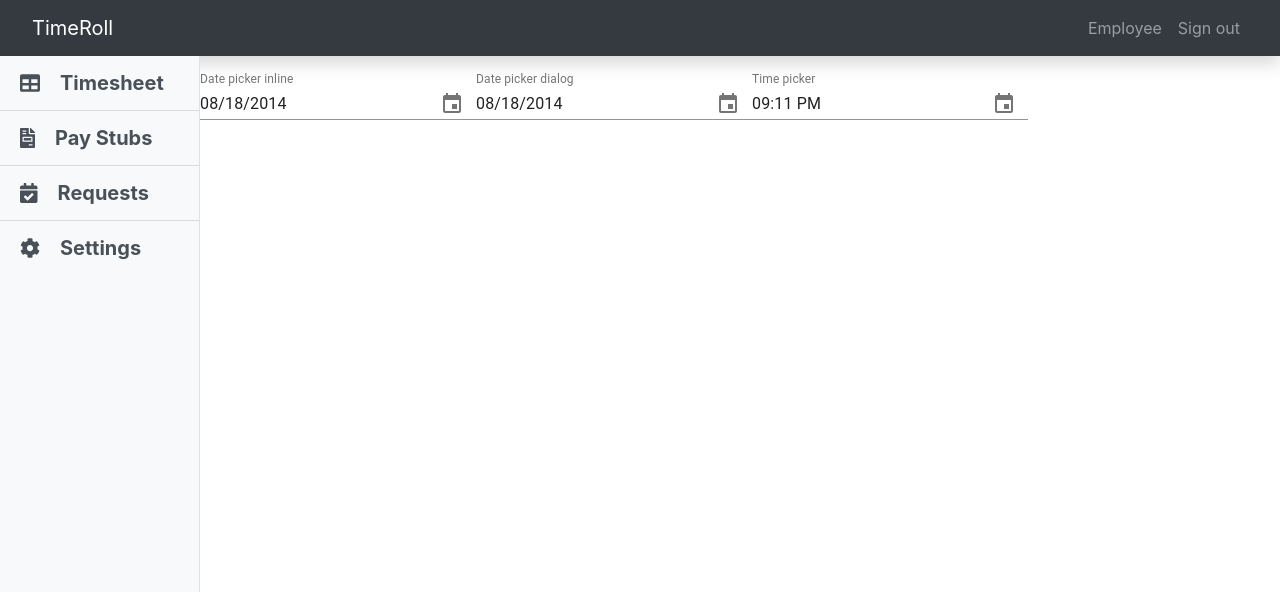
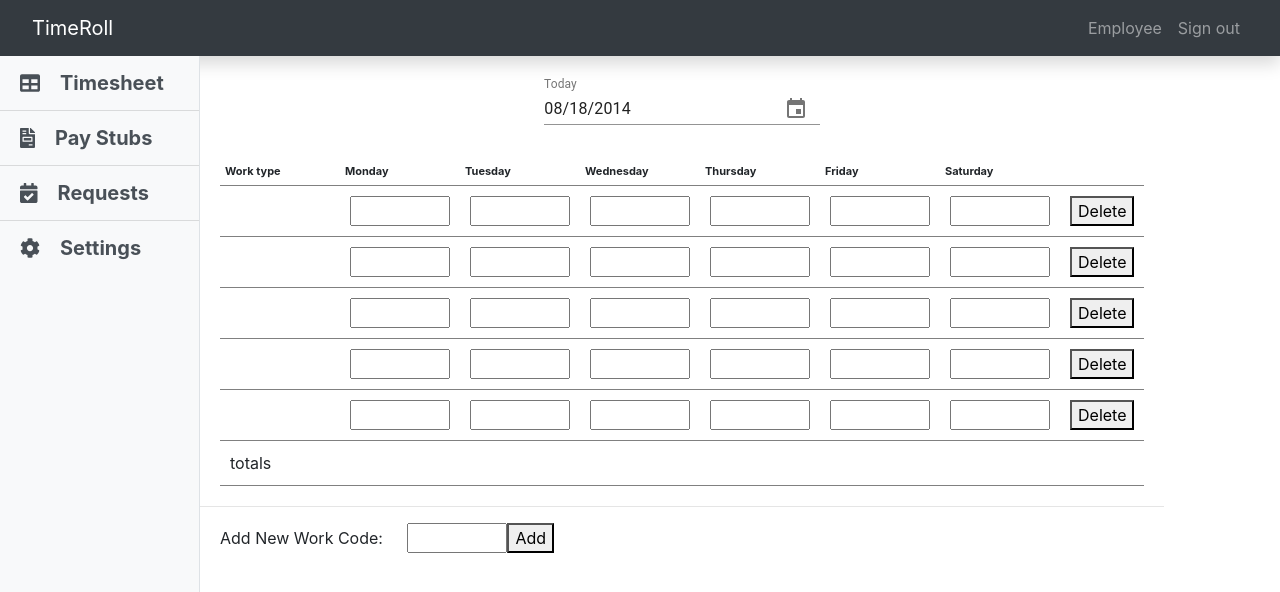
Before and after one commit to uprm-inso-4101-2020-2021-s2/semester-project-team-4-3, a React (Create React App) app in the folder timeroll-frontend/: page /timesheet in a window 1280 px wide. Shown: the top 592 px of the page. Built offline with nearby package versions, Linux system fonts and the light colour scheme.

Commit message:
added timesheet table
- added some rudimentary functionality to add work done to the timesheet as well as updating work hours.

- gotta work on the totals row, there are currently some bugs there.

```diff
--- a/timeroll-frontend/src/App.css
+++ b/timeroll-frontend/src/App.css
@@ -68,3 +68,53 @@
   height: 93%;
   overflow:hidden;
 }
+
+.datepickers {
+  padding:5px;
+  display: flex;
+  flex-direction: row;
+}
+
+input{
+  width: 100px;
+  margin: 10px;
+}
+
+.tableDataRows {
+  width: 100px;
+  margin: 10px;
+}
+
+th{
+  padding: 5px;
+  font-size: 11px;
+
+}
+
+tr {
+  border-bottom: 1px solid gray;
+  margin-top: 5px;
+  padding-top: 5px;
+  padding-bottom: 10px;
+  margin-bottom: 5px;
+}
+
+td {
+  padding: 10px;
+}
+
+.workTypeColumn {
+  padding-right: 5px;
+  margin-right: 5px;
+  min-width: 120px;
+}
+
+.addWork {
+  padding: 10px;
+  margin: 10px;
+}
+
+.tableRows {
+  margin: 10px;
+  padding:10px
+}
--- a/timeroll-frontend/src/App.js
+++ b/timeroll-frontend/src/App.js
@@ -1,7 +1,9 @@
 import React, { Component } from 'react';
 import NavBar from './components/navbar';
 import SideNavBar from './components/sidenavbar';
-import ResponsiveDatePickers from './components/calendarPicker';
+import MaterialUIPickers from './components/calendarPicker';
+import Timesheet from './components/timesheet';
+
 import './App.css';
 
 class App extends Component {
@@ -19,9 +21,8 @@ class App extends Component {
         <NavBar />
         <div className="bodyContainer" id="wrapper">
           <SideNavBar />
-          <div id="body" className="body">
-            <ResponsiveDatePickers />
-          </div>
+          <Timesheet />
+
         </div>
       </React.Fragment>
     );
--- a/timeroll-frontend/src/components/calendarPicker.jsx
+++ b/timeroll-frontend/src/components/calendarPicker.jsx
@@ -25,14 +25,14 @@ export default function MaterialUIPickers() {
                     format="MM/dd/yyyy"
                     margin="normal"
                     id="date-picker-inline"
-                    label="Date picker inline"
+                    label="Today"
                     value={selectedDate}
                     onChange={handleDateChange}
                     KeyboardButtonProps={{
                         'aria-label': 'change date',
                     }}
                 />
-                <KeyboardDatePicker
+                {/* <KeyboardDatePicker
                     margin="normal"
                     id="date-picker-dialog"
                     label="Date picker dialog"
@@ -52,7 +52,7 @@ export default function MaterialUIPickers() {
                     KeyboardButtonProps={{
                         'aria-label': 'change time',
                     }}
-                />
+                /> */}
             </Grid>
         </MuiPickersUtilsProvider>
     );
--- /dev/null
+++ b/timeroll-frontend/src/components/timesheet.jsx
@@ -0,0 +1,22 @@
+import React, { Component } from 'react';
+import MaterialUIPickers from './calendarPicker';
+import TimeSheetTable from './timesheettable';
+import '../App.css';
+
+class Timesheet extends Component {
+    state = {}
+    render() {
+        return (
+            <React.Fragment>
+                <div id="body" className="body">
+                    <div className="datepickers">
+                        <MaterialUIPickers />
+                    </div>
+                    <TimeSheetTable />
+                </div>
+            </React.Fragment>
+        );
+    }
+}
+
+export default Timesheet;
--- /dev/null
+++ b/timeroll-frontend/src/components/timesheettable.jsx
@@ -0,0 +1,243 @@
+import React, { Component } from 'react';
+import '../App.css';
+
+export default class TimeSheetTable extends Component {
+    constructor(props) {
+        super(props);
+
+        this.state = {
+            message: "",
+            items: [{}, {}, {}, {}, {}],
+            counter: 0,
+            totals: {}
+        }
+    }
+
+    tableStyle = {
+        paddingLeft: 10,
+        margin: 20,
+        width: 800
+    };
+
+    updateMessage(event) {
+        this.setState({
+            message: event.target.value
+        });
+    }
+
+    handleClick() {
+        var items = this.state.items;
+
+        items.push(this.state.message);
+
+        this.setState({
+            items: items
+        });
+
+        console.log(this.state.items);
+    }
+
+    handleItemChanged(i, event) {
+        var items = this.state.items;
+
+        items[i] = event.target.value;
+
+        this.setState({
+            items: items
+        });
+        console.log(this.state.items);
+    }
+
+    handleItemDelete(i) {
+        var items = this.state.items;
+
+        items.splice(i, 1);
+
+        this.setState({
+            items: items
+        });
+    }
+
+    handleAddWork() {
+        var counter = this.state.counter
+
+        var workEntry = {
+            "type": this.state.message,
+            "mon": "0",
+            "tue": "1",
+            "wed": "2",
+            "thu": "4",
+            "fri": "5",
+            "sat": "6"
+        };
+        var items = this.state.items;
+
+        items[counter] = workEntry;
+        // items.push(workEntry);
+
+        counter = counter + 1;
+
+        this.setState({
+            items: items,
+            counter: counter
+        });
+
+        console.log(this.state.items);
+    }
+
+    handleWorkHoursChanged(i, workday, event) {
+        var items = this.state.items;
+        var totals = this.state.totals;
+        var value = event.target.value;
+        value = value.replace(/\D/g, "");
+
+        console.log(items);
+
+        items[i][workday] = value;
+        console.log(items[i].workday);
+        console.log("workday ", workday, " value: ", items[i[workday]]);
+
+        var total = 0;
+        items.map((item, index) => {
+            total = items[index][workday] === undefined ?
+                parseFloat(0 + total) : parseFloat(items[index][workday] + total);
+        });
+
+        totals[workday] = total
+
+        this.setState({
+            items: items,
+            totals: totals
+        });
+        this.renderTotalRow();
+        console.log(this.state.items);
+    }
+
+    renderTotalRow() {
+        var context = this;
+        var totals = this.state.totals;
+        return (
+            <tr key={"item-5"} className="tableRows">
+                <td className="workTypeColumn">
+                    <span> totals </span>
+                </td>
+                <td>
+                    <span> {totals["mon"]} </span>
+                </td>
+                <td>
+                    <span> {totals["tue"]} </span>
+                </td>
+                <td>
+                    <span> {totals["wed"]} </span>
+                </td>
+                <td>
+                    <span> {totals["thu"]} </span>
+                </td>
+                <td>
+                    <span> {totals["fri"]} </span>
+                </td>
+                <td>
+                    <span> {totals["sat"]} </span>
+                </td>
+            </tr>
+        );
+
+    }
+
+    renderRows() {
+        var context = this;
+
+        return this.state.items.map(function (o, i) {
+            return (
+                <tr key={"item-" + i} className="tableRows">
+                    <td className="workTypeColumn">
+                        <span
+                            type="text"
+                            value={o["type"]}
+                        > {o["type"]} </span>
+                    </td>
+                    <td>
+                        <input
+                            type="text"
+                            value={o["mon"]}
+                            onChange={context.handleWorkHoursChanged.bind(context, i, "mon")}
+                        />
+                    </td>
+                    <td>
+                        <input
+                            type="text"
+                            value={o["tue"]}
+                            onChange={context.handleWorkHoursChanged.bind(context, i, "tue")}
+                        />
+                    </td>
+                    <td>
+                        <input
+                            type="text"
+                            value={o["wed"]}
+                            onChange={context.handleWorkHoursChanged.bind(context, i, "wed")}
+                        />
+                    </td>
+                    <td>
+                        <input
+                            type="text"
+                            value={o["thu"]}
+                            onChange={context.handleWorkHoursChanged.bind(context, i, "thu")}
+                        />
+                    </td>
+                    <td>
+                        <input
+                            type="text"
+                            value={o["fri"]}
+                            onChange={context.handleWorkHoursChanged.bind(context, i, "fri")}
+                        />
+                    </td>
+                    <td>
+                        <input
+                            type="text"
+                            value={o["sat"]}
+                            onChange={context.handleWorkHoursChanged.bind(context, i, "sat")}
+                        />
+                    </td>
+                    <td>
+                        <button
+                            onClick={context.handleItemDelete.bind(context, i)}
+                        >
+                            Delete
+                    </button>
+                    </td>
+                </tr>
+            );
+        });
+    }
+
+    render() {
+        return (
+            <div>
+                <table style={this.tableStyle}>
+                    <thead>
+                        <tr>
+                            <th >Work type </th>
+                            <th>Monday</th>
+                            <th>Tuesday</th>
+                            <th>Wednesday</th>
+                            <th>Thursday</th>
+                            <th>Friday</th>
+                            <th>Saturday</th>
+                            <th> </th>
+                        </tr>
+                    </thead>
+                    <tbody>
+                        {this.renderRows()}
+                        {this.renderTotalRow()}
+                    </tbody>
+                </table>
+                <hr />
+                <span className="addWork"> Add New Work Code: </span>
+                <input type="text" onChange={this.updateMessage.bind(this)} />
+                <button onClick={this.handleAddWork.bind(this)}>
+                    Add
+                    </button>
+            </div>
+        );
+    }
+}
```
